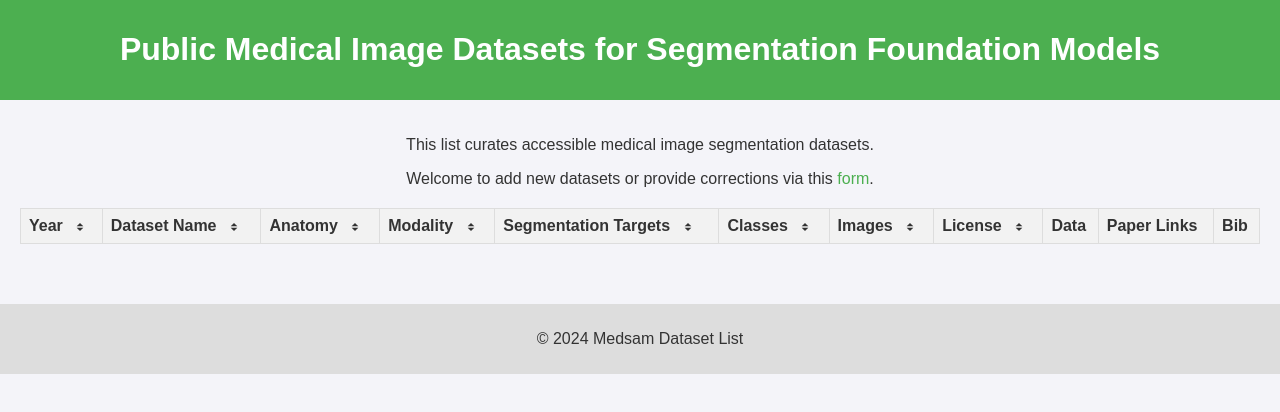
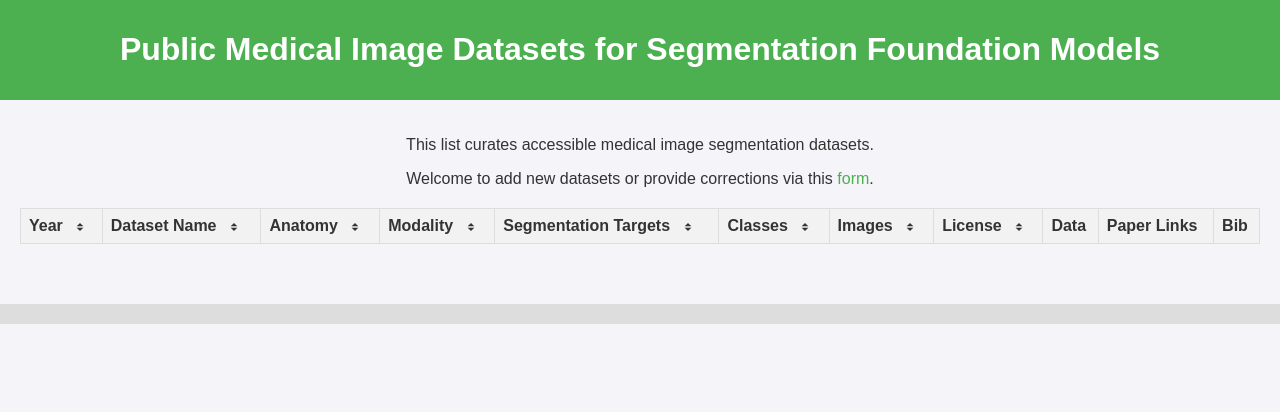
Before and after one commit to medsam-datasetlist/medsam-datasetlist.github.io, a plain HTML site: page index.html in a window 1280 px wide. Drawn offline with Linux system fonts and the light colour scheme; no server answers; a script that the page names is missing.

```diff
--- a/index.html
+++ b/index.html
@@ -142,7 +142,7 @@
         </table>
     </main>
     <footer>
-        <p>&copy; 2024 Medsam Dataset List</p>
+
     </footer>
 
     <script src="script.js"></script>
```
